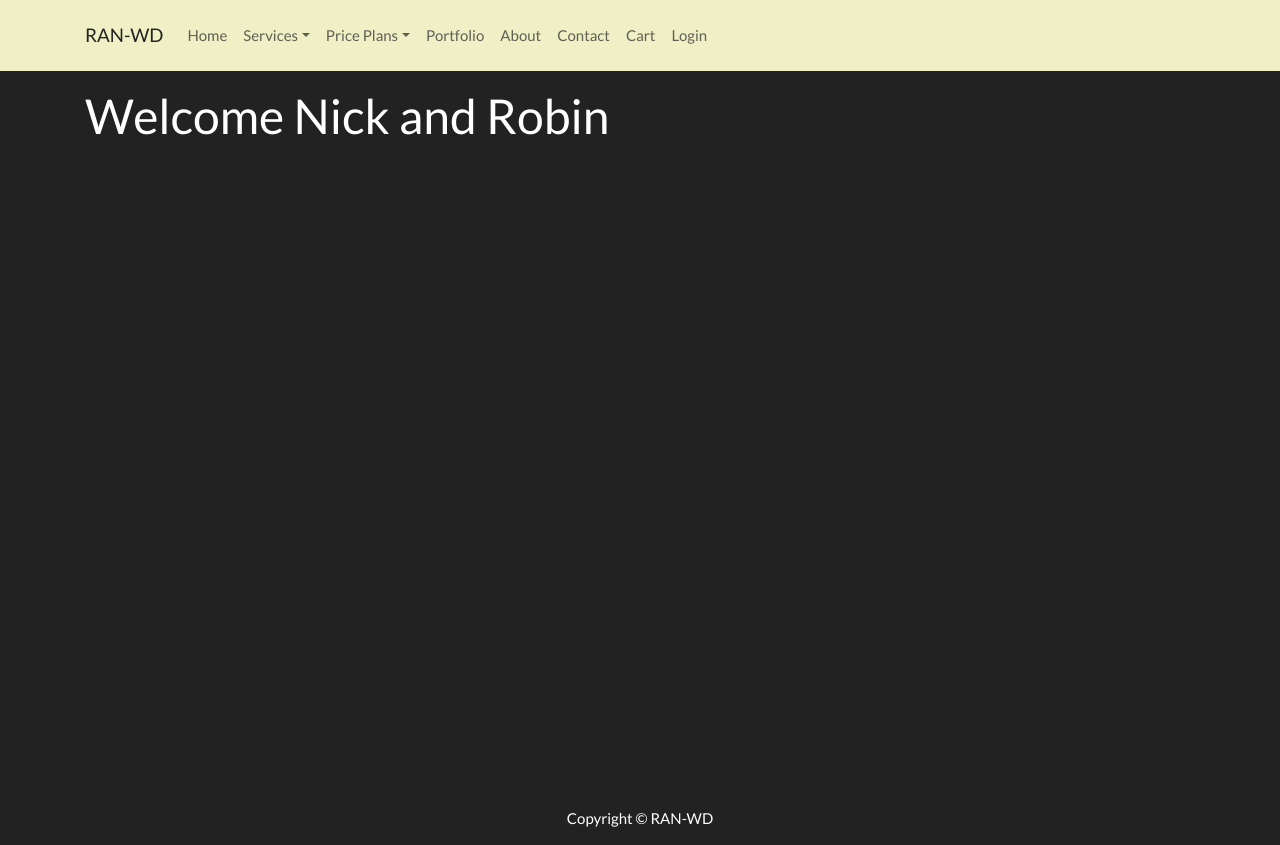
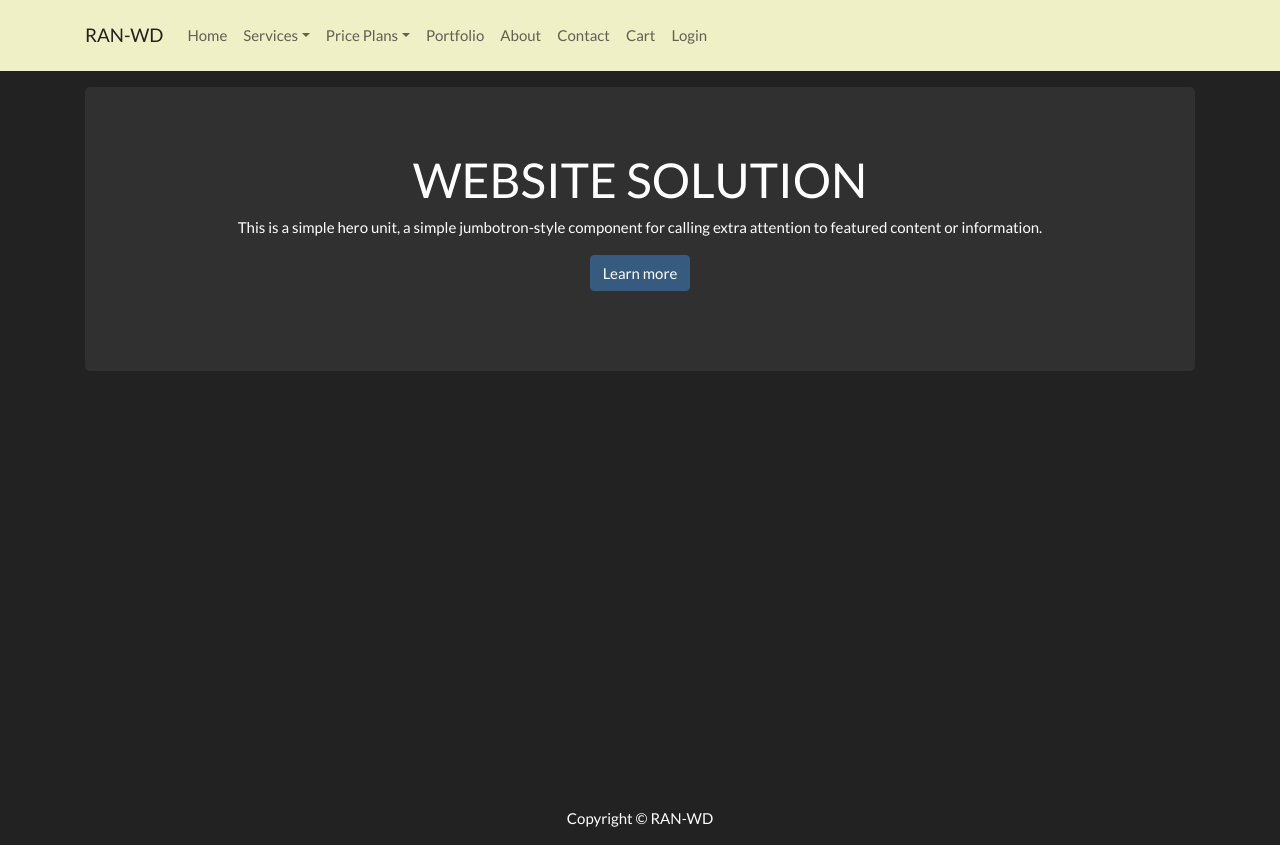
Before and after one commit to RogueAngelfire/RAN-WD-V1, a React (Create React App) app in the folder frontend/: page / in a window 1280 px wide. Built offline with nearby package versions, Linux system fonts and the light colour scheme.

Commit message:
added herosction

```diff
--- a/frontend/src/components/hero-section/HeroSection.jsx
+++ b/frontend/src/components/hero-section/HeroSection.jsx
@@ -1,10 +1,20 @@
 import React from 'react'
 import './hero.css'
+import { Jumbotron, Button } from 'react-bootstrap'
 
 function HeroSection() {
     return (
         <div>
-            <h1>Welcome Nick and Robin</h1>
+        <Jumbotron >
+        <h1 className="text-center">WEBSITE SOLUTION</h1>
+        <p className="text-center">
+          This is a simple hero unit, a simple jumbotron-style component for calling
+          extra attention to featured content or information.
+        </p>
+        <p className="text-center">
+          <Button variant="primary">Learn more</Button>
+        </p>
+      </Jumbotron>
         </div>
     )
 }
```
